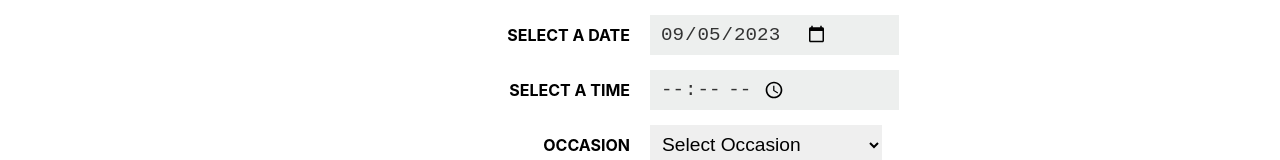
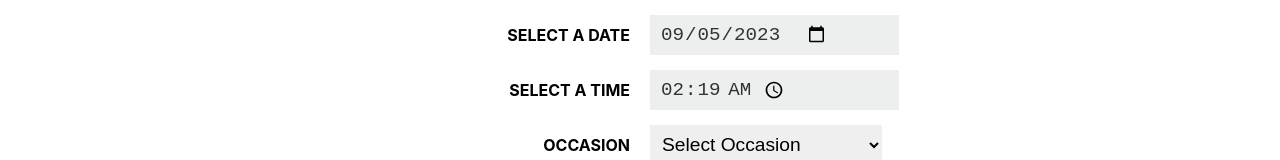
Before and after one commit to akpg02/little-lemon-restaurant, a React (Create React App) app: page /reservations in a window 1280 px wide. Shown: the part 318-478 px from the top of the page. Built offline with nearby package versions, Linux system fonts and the light colour scheme; some icons are missing.

Commit message:
updated getTime function to add zeroes to the time format

```diff
--- a/src/components/reservations/MultiStep.jsx
+++ b/src/components/reservations/MultiStep.jsx
@@ -20,11 +20,13 @@ const getDate = () => {
 
 const getTime = () => {
   const now = new Date();
+  let hours = now.getHours();
   let mins = now.getMinutes();
+
+  hours = hours < 10 ? "0" + hours : hours;
   mins = mins < 10 ? "0" + mins : mins;
 
-  const time = now.getHours() + ":" + mins;
-  return time;
+  return hours + ":" + mins;
 };
 
 const MultiStep = () => {
--- a/src/components/reservations/confirmation.jsx
+++ b/src/components/reservations/confirmation.jsx
@@ -1,7 +1,6 @@
 import "./reservation.css";
 
 const Confirmation = ({
-  setPage,
   date,
   time,
   occasion,
```
